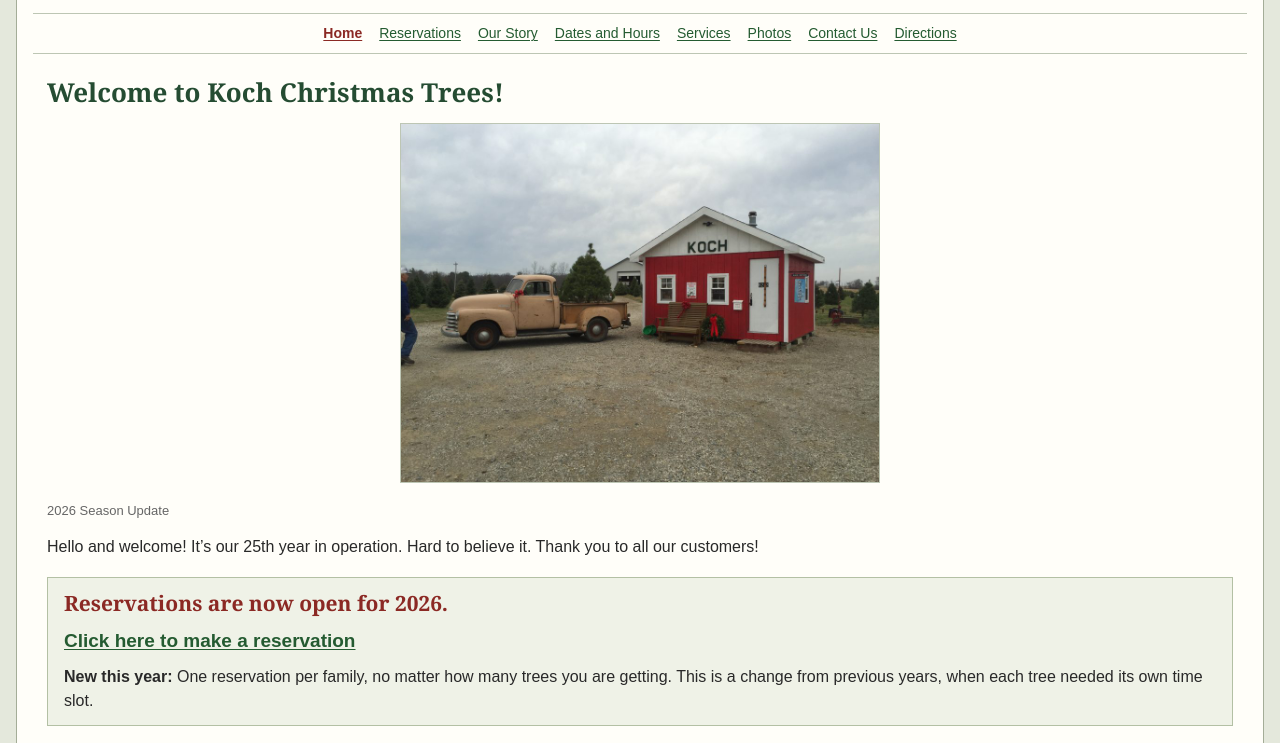
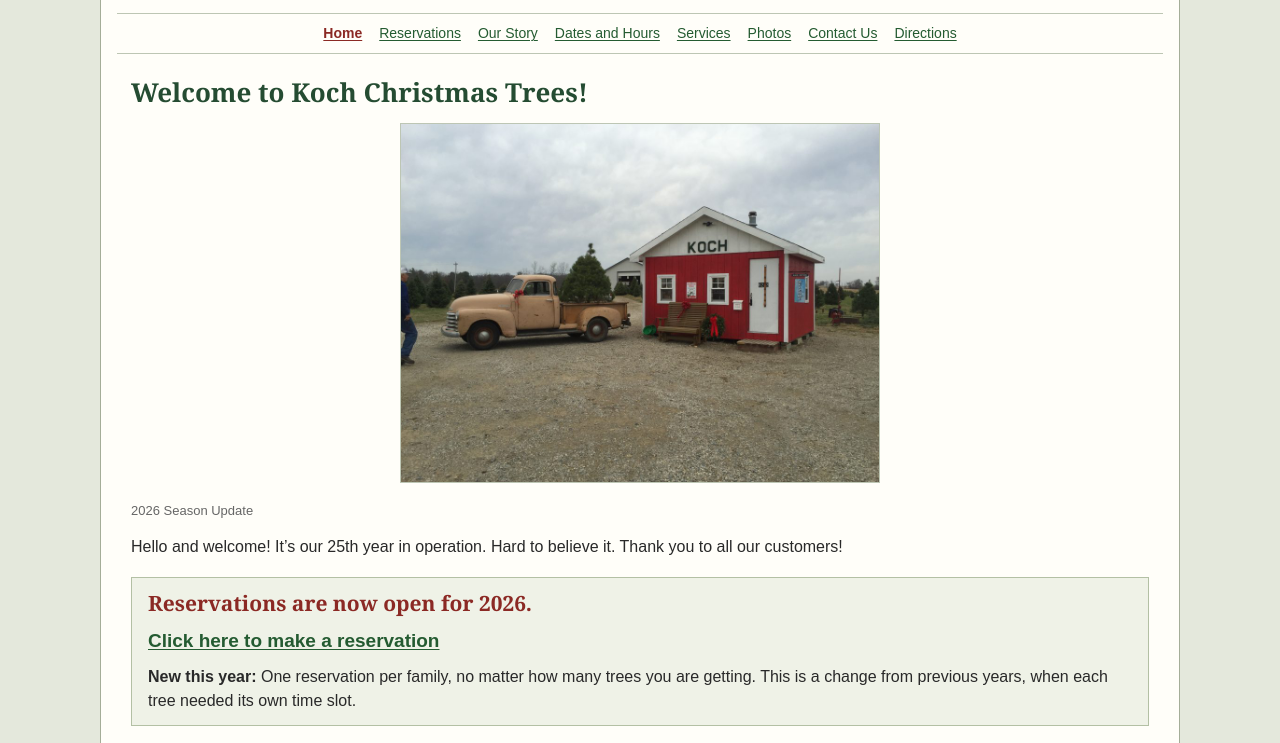
Before and after one commit to kochrt/kochchristmastrees, a plain HTML site: page site/index.html in a window 1280 px wide. Shown: the part 126-869 px from the top of the page. Drawn offline with Linux system fonts and the light colour scheme.

Commit message:
bump the width down slightly

```diff
--- a/site/styles.css
+++ b/site/styles.css
@@ -14,7 +14,7 @@ body {
   font: 16px/1.5 Arial, Helvetica, sans-serif;
 }
 .page {
-  max-width: 1280px;
+  max-width: 1080px;
   margin: 0 auto;
   background: #fffef9;
   border: 1px solid #a4ad98;
```
